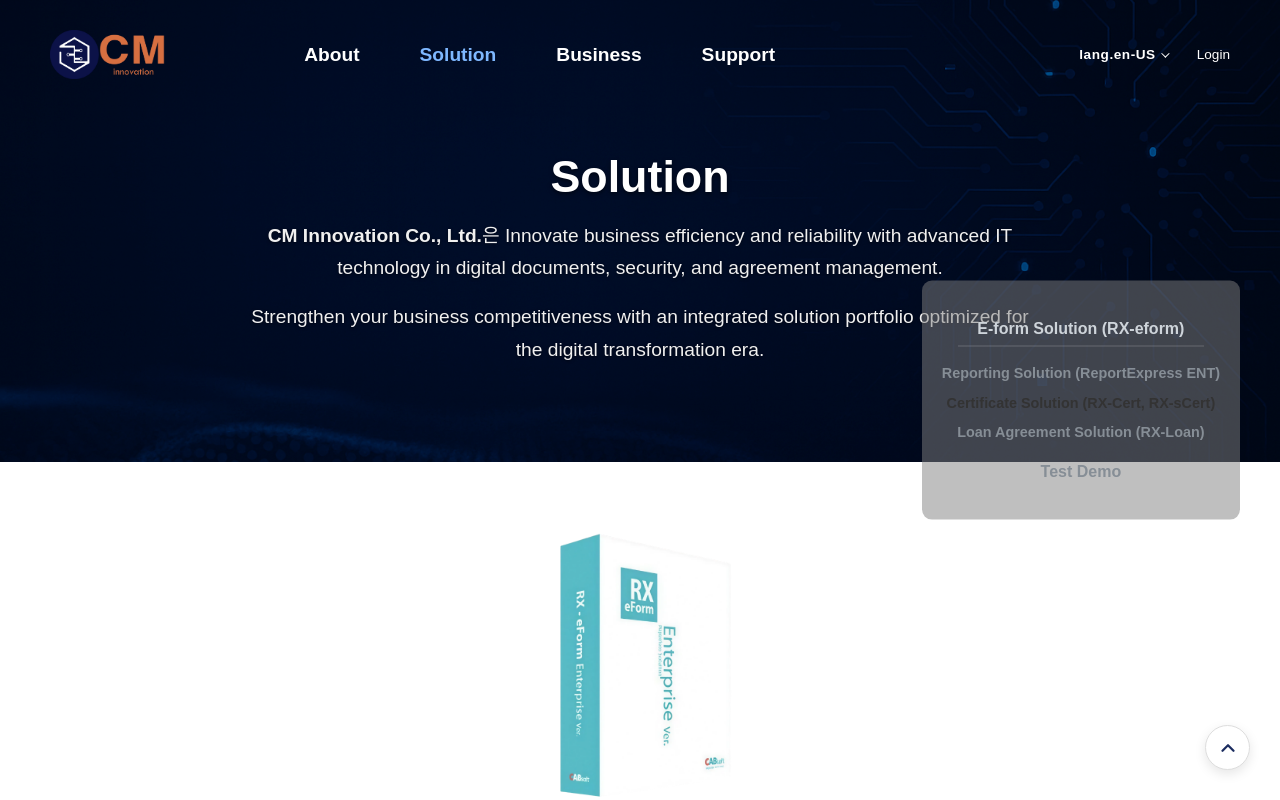
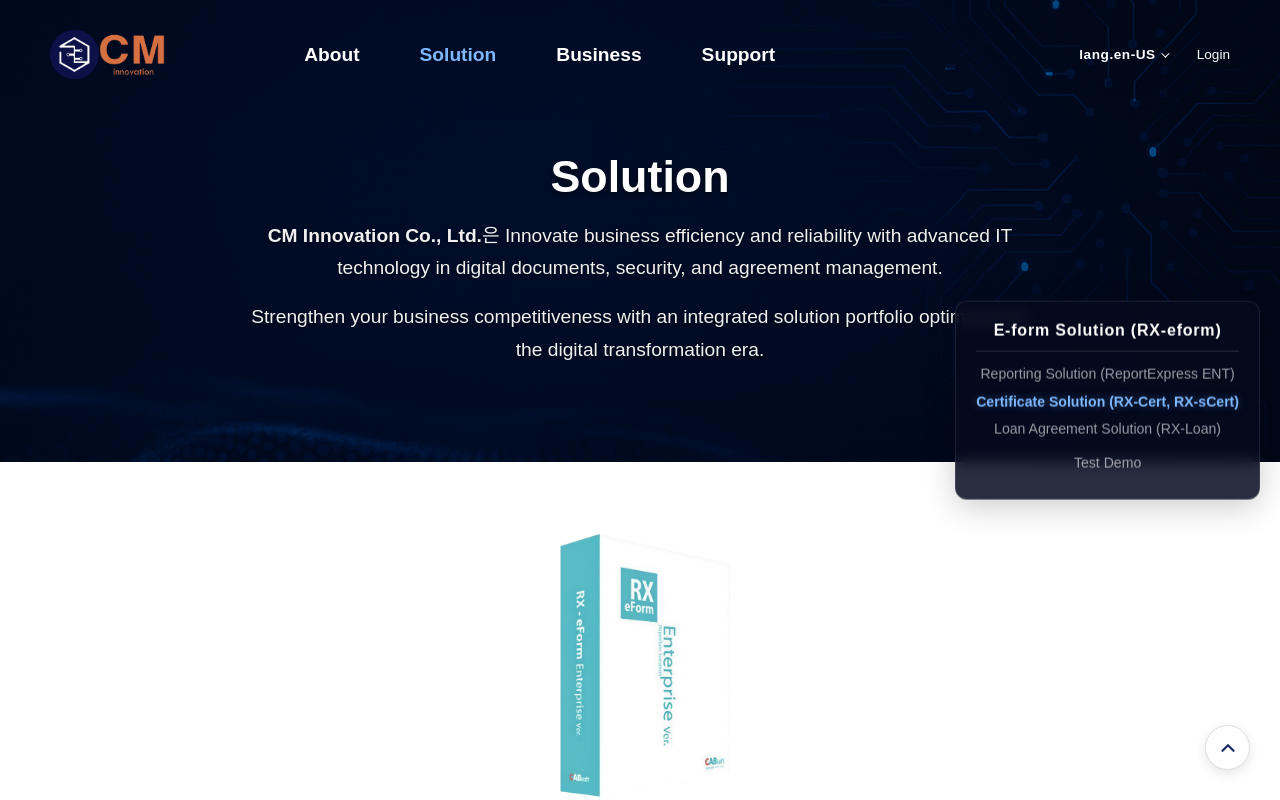
Before and after one commit to Like-David/cm-homepage, a React (Vite) app: page /solution in a window 1280 px wide. Shown: the top 800 px of the page. Built offline with nearby package versions, Linux system fonts and the light colour scheme; a web font is replaced by a local one.

Commit message:
style : 스타일 수정

```diff
--- a/src/index.css
+++ b/src/index.css
@@ -24,4 +24,15 @@
 
 body {
     font-family: 'NanumGothic', sans-serif;
+    -webkit-user-select: none;
+    -moz-user-select: none;
+    -ms-user-select: none;
+    user-select: none;
 }
+
+img {
+    -webkit-user-drag: none;
+    -khtml-user-drag: none;
+    -moz-user-drag: none;
+    -o-user-drag: none;
+}
--- a/src/styles/About.css
+++ b/src/styles/About.css
@@ -204,7 +204,7 @@
     font-size: 36px;
     font-weight: bold;
     margin-bottom: 20px;
-    color: #fff;
+    color: white;
 }
 
 .view-toggle-container {
--- a/src/styles/Header.css
+++ b/src/styles/Header.css
@@ -648,7 +648,7 @@
 
 @media (min-width: 1025px) {
     .header-primary-wrap.gnb-expanded .gnb {
-        height: 460px;
+        height: 380px;
         background-color: rgba(5, 10, 30, 0.88);
         backdrop-filter: blur(18px);
         -webkit-backdrop-filter: blur(18px);
--- a/src/styles/Scroll_nav.css
+++ b/src/styles/Scroll_nav.css
@@ -7,12 +7,15 @@
     z-index: 1030;
     display: flex;
     align-items: center;
-    background-color: rgba(128, 128, 128, 0.5); /* Original background */
-    border-radius: 10px;
-    padding: 20px;
-    max-width: 320px; /* Expanded for long content */
+    background-color: rgba(5, 10, 30, 0.85); /* Deep navy background for premium look */
+    backdrop-filter: blur(8px);
+    border: 1px solid rgba(255, 255, 255, 0.1);
+    border-radius: 12px;
+    padding: 15px 25px;
+    max-width: 320px;
     width: auto;
     justify-content: center;
+    box-shadow: 0 8px 32px rgba(0, 0, 0, 0.2);
 }
 
 .scroll-nav ul {
@@ -24,45 +27,70 @@
 .scroll-nav ul li {
     cursor: pointer;
     text-align: center;
-    margin: 1rem;
+    margin: 0.8rem 0;
     position: relative;
     display: flex;
     align-items: center;
     justify-content: center;
-    white-space: nowrap; /* Ensure one line */
+    white-space: nowrap;
 }
 
 .scroll-nav ul li span {
-    font-size: 1rem;
-    font-weight: 600;
-    color: #868e96; /* Original color */
-    transition: color 0.3s ease;
+    font-size: 0.95rem;
+    font-weight: 500;
+    color: rgba(255, 255, 255, 0.6); /* Muted white for inactive */
+    transition: all 0.3s ease;
+}
+
+.scroll-nav ul li:hover span {
+    color: #fff;
+    transform: translateX(-3px);
 }
 
 .scroll-nav ul li.active span {
-    color: #333;
+    color: #7eb8ff; /* Vibrant light blue for active item */
+    font-weight: 800;
+    text-shadow: 0 0 10px rgba(126, 184, 255, 0.4);
 }
 
 .scroll-nav ul li.nav-group-title {
     cursor: default;
-    border-bottom: 1px solid rgba(255, 255, 255, 0.2);
-    padding-bottom: 5px;
+    border-bottom: 1px solid rgba(255, 255, 255, 0.15);
+    padding-bottom: 8px;
+    margin-bottom: 12px;
+    margin-top: 15px;
+}
+
+.scroll-nav ul li.nav-group-title:first-child {
+    margin-top: 5px;
 }
 
 .scroll-nav ul li.nav-group-title span {
-    color: #ced4da; /* 흰색 대신 연한 회색으로 변경 */
+    color: #fff;
     font-weight: 800;
+    font-size: 1rem;
+    letter-spacing: 0.05em;
 }
 
 .scroll-nav ul li.nav-sub-item {
-    margin: 0.5rem 0;
+    margin: 0.4rem 0;
 }
 
 .scroll-nav ul li.nav-sub-item span {
-    font-size: 0.9rem;
+    font-size: 0.88rem;
 }
 
 /* Responsive styles */
+@media (max-width: 1366px) {
+    .scroll-nav {
+        right: 20px; /* Bring it closer on smaller screens */
+        padding: 12px 20px;
+    }
+    .scroll-nav ul li span {
+        font-size: 0.88rem;
+    }
+}
+
 @media (max-width: 1200px) {
     .scroll-nav {
         display: none;
```
Also changed, not shown: src/locales/ko/translation.json.
